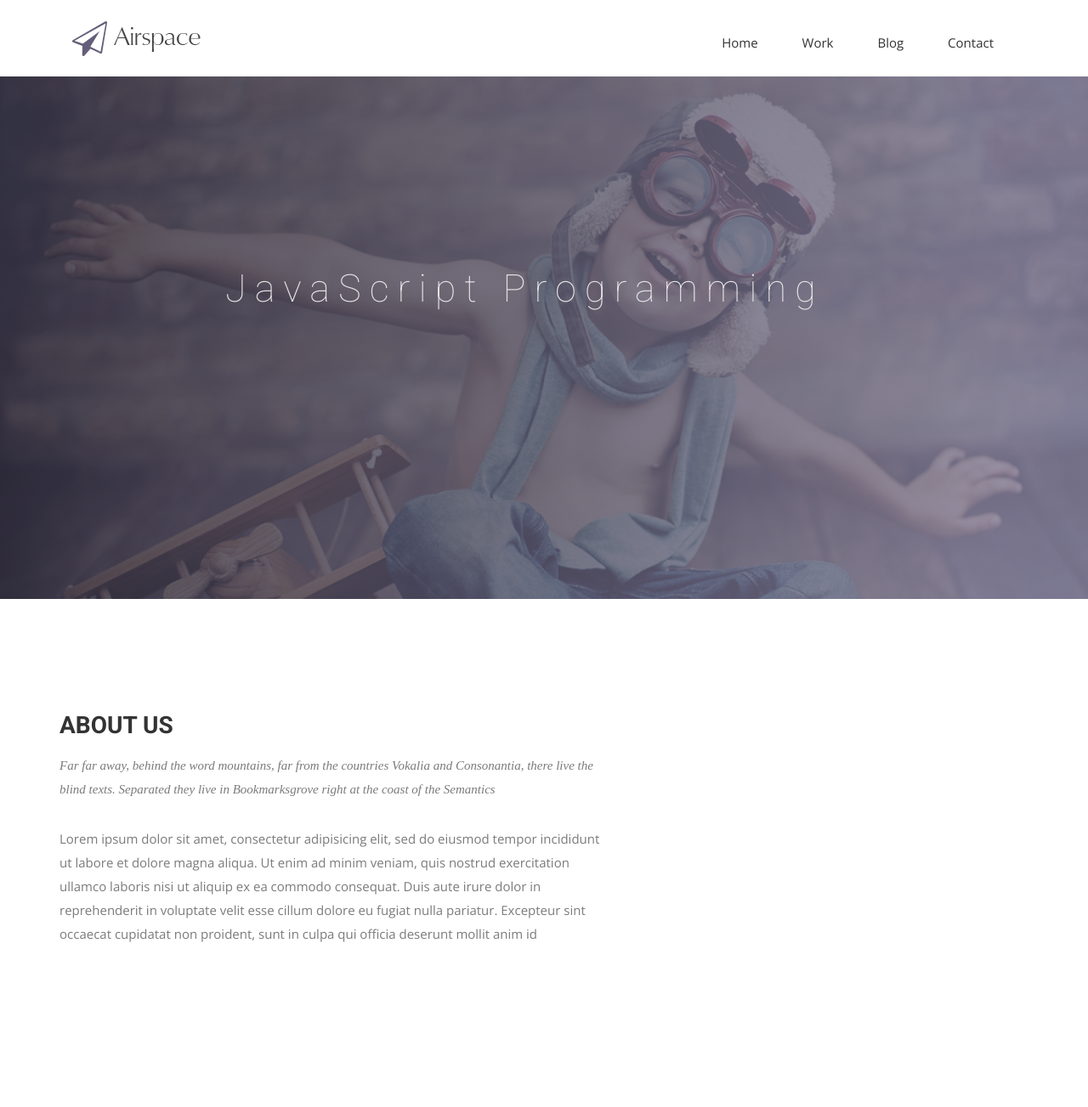
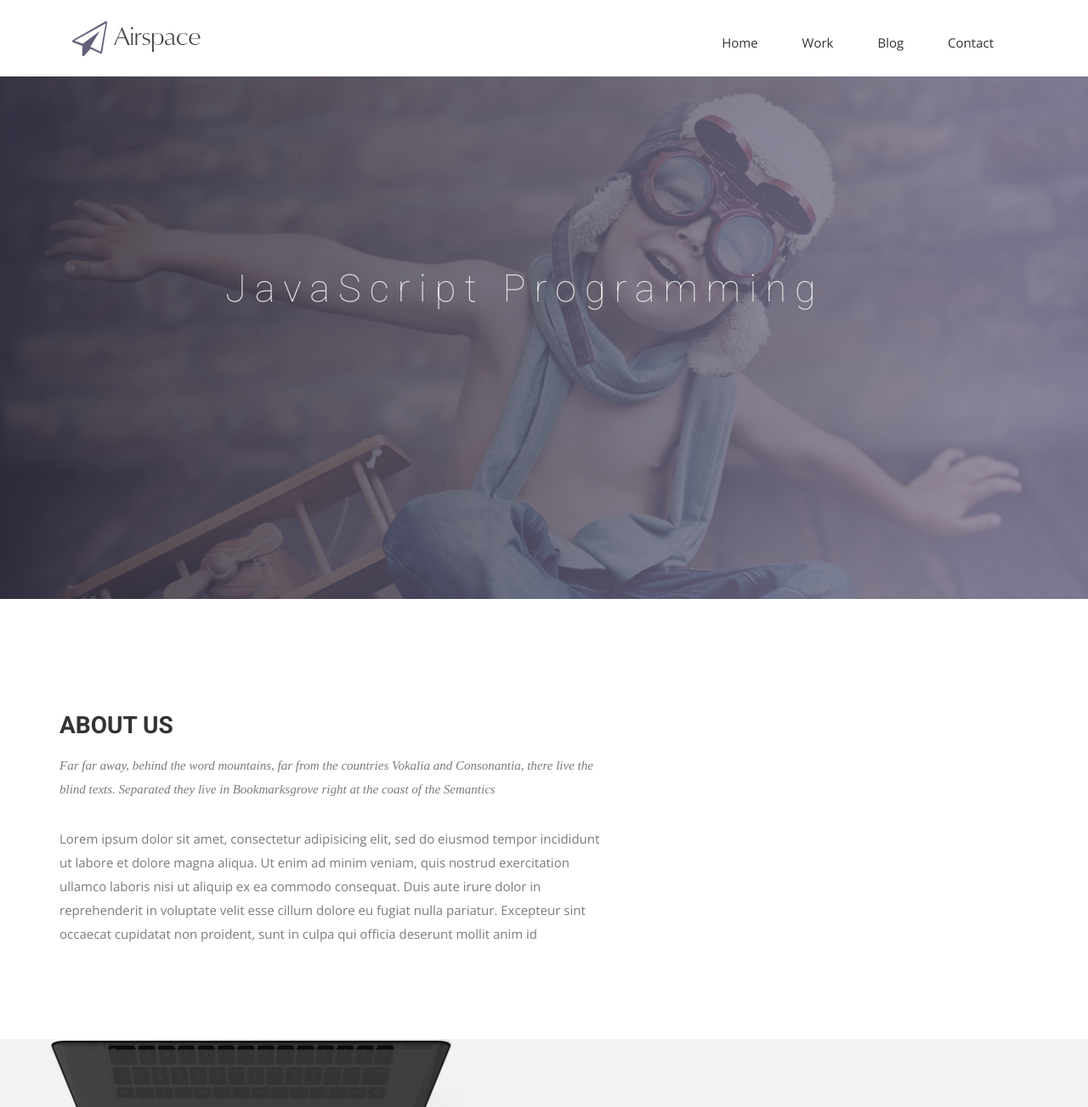
Before and after one commit to jimmy-james/jimmy-james.github.io, a Jekyll site: the page built from index.html, in a window 1280 px wide. Shown: the top 1303 px of the page at 85% size. Built offline with Jekyll 4.4.1, drawn with Linux system fonts in a browser that asks for light colours; nearby versions of some CDN libraries; some web fonts are replaced; grey boxes are pictures that could not be loaded.

Commit message:
refactor

```diff
--- a/index.html
+++ b/index.html
@@ -30,11 +30,16 @@
           <p>Lorem ipsum dolor sit amet, consectetur adipisicing elit, sed do eiusmod tempor incididunt ut labore et dolore magna aliqua. Ut enim ad minim veniam, quis nostrud exercitation ullamco laboris nisi ut aliquip ex ea commodo consequat. Duis aute irure dolor in reprehenderit in voluptate velit esse cillum dolore eu fugiat nulla pariatur. Excepteur sint occaecat cupidatat non proident, sunt in culpa qui officia deserunt mollit anim id </p>
         </div>
       </div><!-- .col-md-7 close -->
-      <div class="col-xs-5 col-sm-12">
-        <div class="block">
-          <img src="img/wrapper-img.png" alt="Img">
-        </div>
-      </div><!-- .col-md-5 close -->
+    </div>
+  </div>
+</section>
+
+<section id="feature">
+  <div class="container">
+    <div class="row">
+      <div class="col-sm-6 col-md-3">
+        <img src="img/tech/javscript.png">
+      </div>
     </div>
   </div>
 </section>
```
